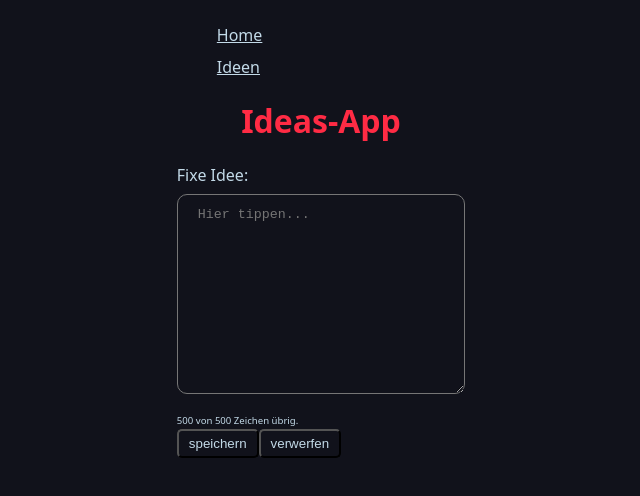
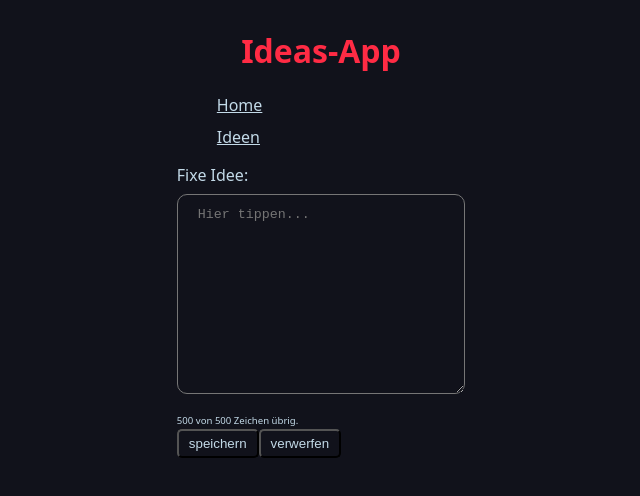
Before and after one commit to NinaBusz/Capstone-Project, a Next.js app: page / in a window 1280 px wide. Shown: the top 496 px of the page, without its empty margins (319-959 px from the left). Built offline with nearby package versions, Linux system fonts and the light colour scheme.

Commit message:
move navbar and header to appjs

```diff
--- a/pages/_app.js
+++ b/pages/_app.js
@@ -1,6 +1,7 @@
 import GlobalStyle from "../styles";
 import Head from "next/head";
 import Navbar from "../components/Navbar";
+import Heading from "../components/Heading";
 
 export default function App({ Component, pageProps }) {
   return (
@@ -9,6 +10,7 @@ export default function App({ Component, pageProps }) {
       <Head>
         <title>Capstone Project</title>
       </Head>
+      <Heading>Ideas-App</Heading>
       <Navbar />
       <Component {...pageProps} />
     </>
--- a/pages/index.js
+++ b/pages/index.js
@@ -2,9 +2,7 @@ import { useState, useEffect, useRef } from "react";
 import { nanoid } from "nanoid";
 import { useRouter } from "next/router";
 
-import Heading from "../components/Heading";
 import IdeasForm from "../components/IdeasForm";
-import IdeasList from "../components/IdeasList";
 
 export default function Home() {
   const [ideas, setIdeas] = useState([]);
@@ -41,7 +39,6 @@ export default function Home() {
 
   return (
     <main>
-      <Heading>Ideas-App</Heading>
       <IdeasForm handleAddIdea={addIdea} />
     </main>
   );
```
